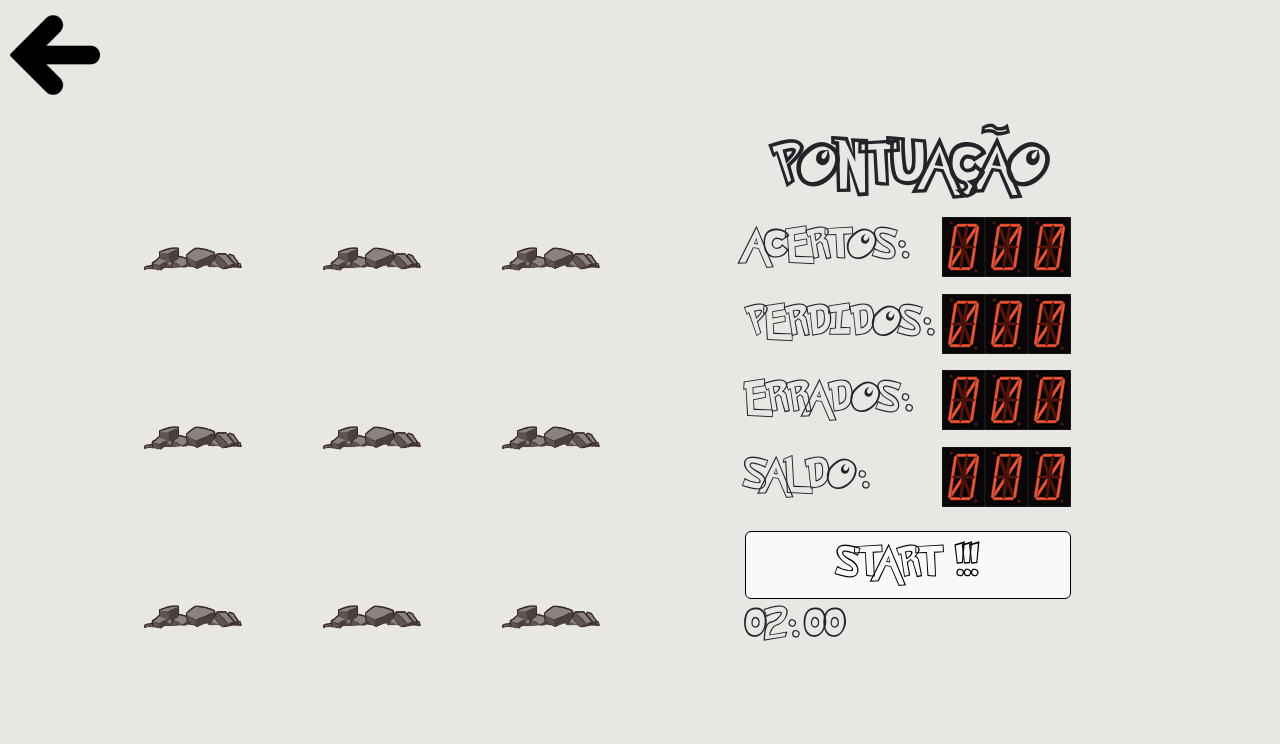
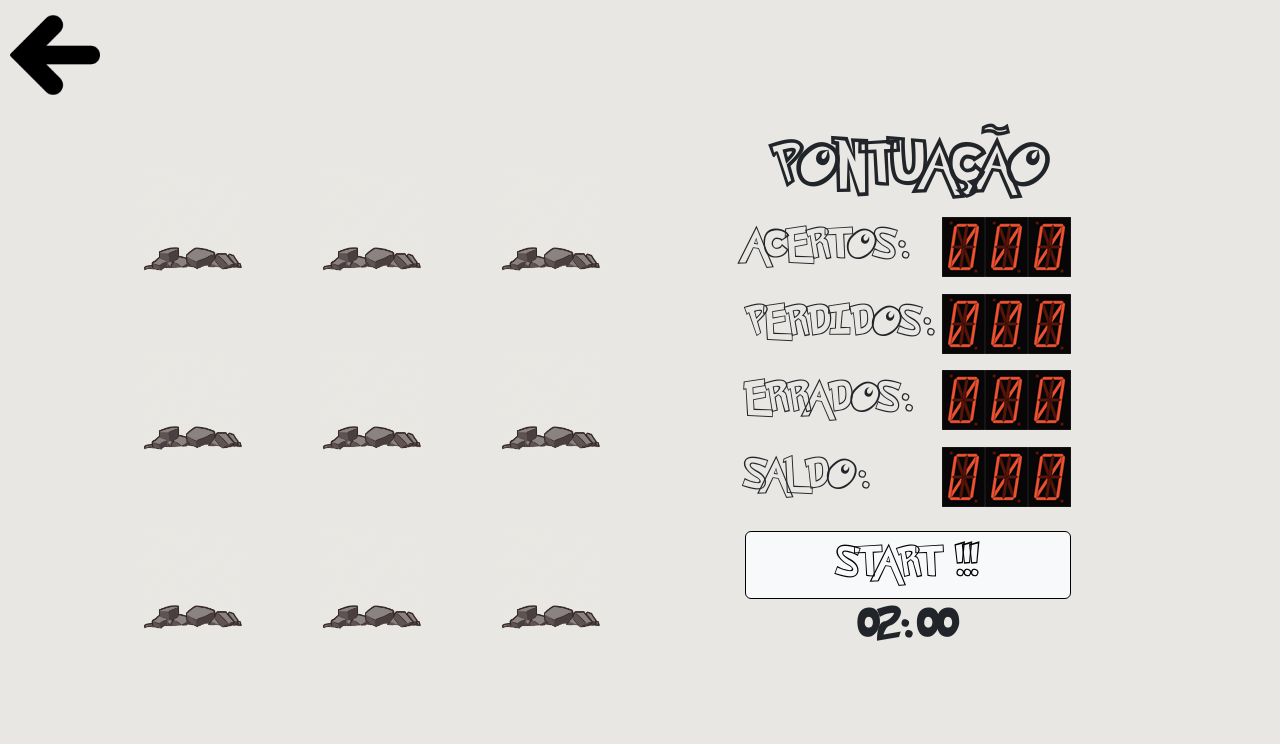
Before and after one commit to Catch-The-Diglett/Catch-The-Diglett.io, a plain HTML site: page tabuleiro.html in a window 1280 px wide. Shown: the top 744 px of the page. Drawn offline with nearby package versions, Linux system fonts and the light colour scheme.

Commit message:
Update style.css

```diff
--- a/css/style.css
+++ b/css/style.css
@@ -178,6 +178,16 @@ Tabuleiro
     font-family: 'PokeHollow', sans-serif;
     text-align: left;
     cursor: url(https://cdn.custom-cursor.com/db/249/32/arrow2282.png)   , pointer !important
+}
+
+#timer-display{
+    object-position:center;
+    position: center;
+    text-align: center;
+    display: flex;
+    justify-content: center;
+    align-items: center;
+    font-family: 'PokeSolid';
 }
 
 #start {
```
